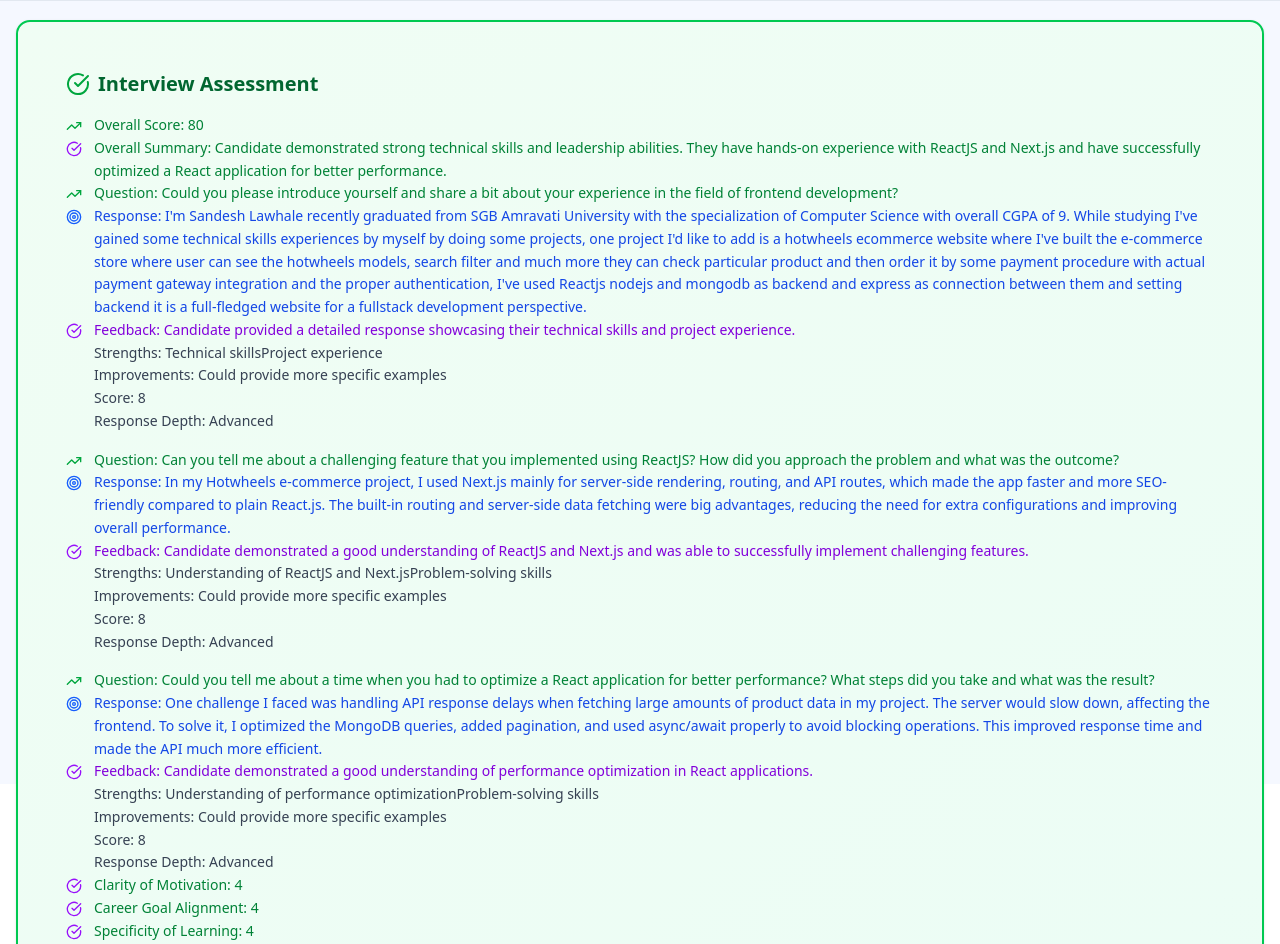
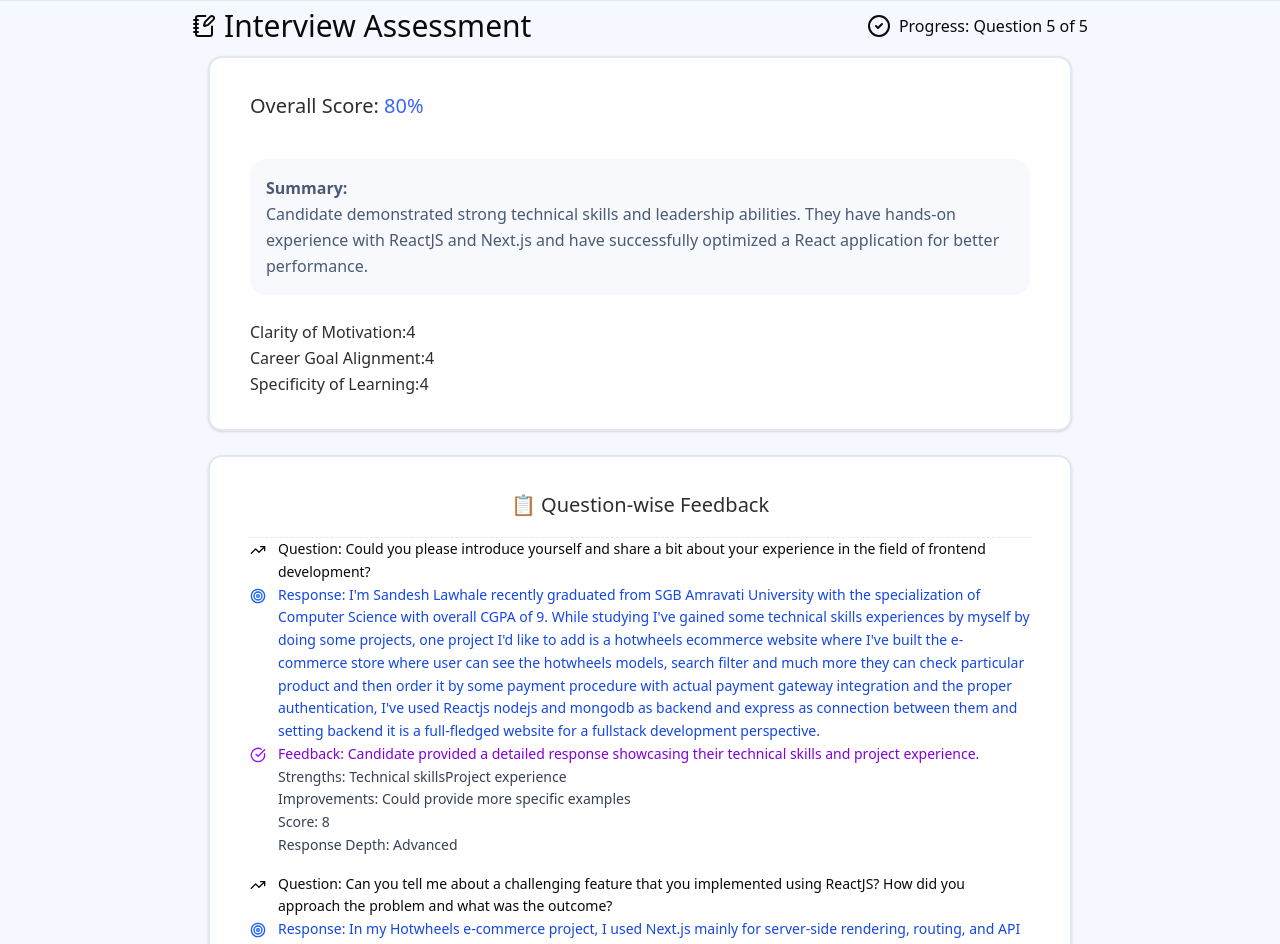
Before and after one commit to adibkhan8180/ai-interview-model, a Next.js app in the folder frontend/: page /1/assessment in a window 1280 px wide. Shown: the part 80-1024 px from the top of the page. Built offline with nearby package versions, Linux system fonts and the light colour scheme; no server answers.

Commit message:
Adib | feat(UI): Working on final assessment screen

```diff
--- a/frontend/app/[sessionId]/assessment/page.tsx
+++ b/frontend/app/[sessionId]/assessment/page.tsx
@@ -1,7 +1,13 @@
 "use client";
 import React, { useEffect, useState } from "react";
 import { Card, CardContent } from "@/components/ui/card";
-import { CheckCircle, Target, TrendingUp } from "lucide-react";
+import {
+  CheckCircle,
+  CircleCheck,
+  NotebookPen,
+  Target,
+  TrendingUp,
+} from "lucide-react";
 import { useInterviewStore } from "@/lib/store/interviewStore";
 import { useParams, useRouter } from "next/navigation";
 import { useFormStore } from "@/lib/store/formStore";
@@ -47,7 +53,7 @@ function page() {
   };
 
   useEffect(() => {
-    getFinalAssessment();
+    // getFinalAssessment();
   }, [sessionId]);
 
   const startNewInterview = async () => {
@@ -56,33 +62,67 @@ function page() {
     router.replace("/");
   };
 
-  if (loading) {
+  if (!loading) {
     return <div>Loading...</div>;
   }
 
   return (
-    <div className="bg-[#F5F8FF] flex flex-col items-center h-screen w-screen pt-6">
-      <div className="max-w-7xl mx-auto px-4 py-3">
-        <Card className="border-2 border-green-500 bg-gradient-to-br from-green-50 to-emerald-50">
-          <CardContent className="p-6">
-            <div className="flex items-center space-x-2 mb-4">
-              <CheckCircle className="w-6 h-6 text-green-600" />
-              <h3 className="text-xl font-bold text-green-800">
-                Interview Assessment
-              </h3>
+    <div className="bg-[#F5F8FF] flex flex-col items-center h-full w-screen pt-6">
+      <div>
+        <div className="flex justify-between">
+          <div className="flex items-center space-x-2">
+            <NotebookPen className="w-6 h-6" />
+            <h1 className="text-3xl">Interview Assessment</h1>
           </div>
-
-            <div className="flex items-start space-x-3">
-              <TrendingUp className="w-4 h-4 text-green-600 mt-1 flex-shrink-0" />
-              <p className="text-sm leading-relaxed text-green-700">
-                Overall Score: {overallFeedback?.overall_score}
+          <div className="flex items-center space-x-2">
+            <CircleCheck className="w-6 h-6" />
+            <h1>Progress: Question 5 of 5</h1>
+          </div>
+        </div>
+        <div className="max-w-4xl mx-auto px-4 py-3">
+          <Card className="border-2 border-[#E2E8F0] bg-white">
+            <CardContent className="px-4 py-2">
+              <div className="">
+                <p className="text-xl leading-relaxed">
+                  <span className="text-[#2E2E2E]">Overall Score: </span>
+                  <span className="text-[#3B64F6]">
+                    {overallFeedback?.overall_score}%
+                  </span>
                 </p>
               </div>
 
-            <div className="flex items-start space-x-3">
-              <CheckCircle className="w-4 h-4 text-purple-600 mt-1 flex-shrink-0" />
-              <p className="text-sm leading-relaxed text-green-700">
-                Overall Summary: {overallFeedback?.summary}
+              <div className="bg-[#F7F9FC] rounded-2xl p-4 mt-9 mb-6">
+                <p className="text-[16px] font-semibold leading-relaxed text-[#4A5A75]">
+                  Summary:
+                </p>
+                <p className="text-[16px] font-medium leading-relaxed text-[#4A5A75]">
+                  {overallFeedback?.summary}
+                </p>
+              </div>
+
+              <div className="">
+                <p className="text-[16px] font-medium leading-relaxed text-[#2E2E2E]">
+                  Clarity of Motivation:
+                  {overallFeedback?.coaching_scores?.clarity_of_motivation}
+                </p>
+                <p className="text-[16px] font-medium leading-relaxed text-[#2E2E2E]">
+                  Career Goal Alignment:
+                  {overallFeedback?.coaching_scores?.career_goal_alignment}
+                </p>
+                <p className="text-[16px] font-medium leading-relaxed text-[#2E2E2E]">
+                  Specificity of Learning:
+                  {overallFeedback?.coaching_scores?.specificity_of_learning}
+                </p>
+              </div>
+            </CardContent>
+          </Card>
+        </div>
+        <div className="max-w-4xl mx-auto px-4 py-3">
+          <Card className="border-2 border-[#E2E8F0] bg-white">
+            <CardContent className="px-4 py-2">
+              <div className="border-b border-[#E2E8F0] border-dashed pb-4">
+                <p className="text-xl leading-relaxed text-[#2E2E2E] text-center">
+                  📋 Question-wise Feedback
                 </p>
               </div>
 
@@ -92,14 +132,16 @@ function page() {
                     return (
                       <div key={index}>
                         <div className="flex items-start space-x-3">
-                        <TrendingUp className="w-4 h-4 text-green-600 mt-1 flex-shrink-0" />
-                        <p className={`text-sm leading-relaxed text-green-700`}>
+                          <TrendingUp className="w-4 h-4 mt-1 flex-shrink-0" />
+                          <p className={`text-sm leading-relaxed`}>
                             Question: {section.question}
                           </p>
                         </div>
                         <div className="flex items-start space-x-3">
                           <Target className="w-4 h-4 text-blue-600 mt-1 flex-shrink-0" />
-                        <p className={`text-sm leading-relaxed text-blue-700`}>
+                          <p
+                            className={`text-sm leading-relaxed text-blue-700`}
+                          >
                             Response: {section.response}
                           </p>
                         </div>
@@ -115,28 +157,36 @@ function page() {
                         <div className="flex items-start space-x-3">
                           <div className="w-4 h-4 mt-1 flex-shrink-0" />
 
-                        <p className={`text-sm leading-relaxed text-gray-700`}>
+                          <p
+                            className={`text-sm leading-relaxed text-gray-700`}
+                          >
                             Strengths: {section.strengths}
                           </p>
                         </div>
                         <div className="flex items-start space-x-3">
                           <div className="w-4 h-4 mt-1 flex-shrink-0" />
 
-                        <p className={`text-sm leading-relaxed text-gray-700`}>
+                          <p
+                            className={`text-sm leading-relaxed text-gray-700`}
+                          >
                             Improvements: {section.improvements}
                           </p>
                         </div>
                         <div className="flex items-start space-x-3">
                           <div className="w-4 h-4 mt-1 flex-shrink-0" />
 
-                        <p className={`text-sm leading-relaxed text-gray-700`}>
+                          <p
+                            className={`text-sm leading-relaxed text-gray-700`}
+                          >
                             Score: {section.score}
                           </p>
                         </div>
                         <div className="flex items-start space-x-3">
                           <div className="w-4 h-4 mt-1 flex-shrink-0" />
 
-                        <p className={`text-sm leading-relaxed text-gray-700`}>
+                          <p
+                            className={`text-sm leading-relaxed text-gray-700`}
+                          >
                             Response Depth: {section.response_depth}
                           </p>
                         </div>
@@ -145,31 +195,15 @@ function page() {
                   }
                 )}
               </div>
-
+            </CardContent>
+          </Card>
+        </div>
+        <div className="max-w-4xl mx-auto px-4 py-3">
+          <Card className="border-2 border-[#E2E8F0] bg-white">
+            <CardContent className="p-6">
               <div className="flex items-start space-x-3">
                 <CheckCircle className="w-4 h-4 text-purple-600 mt-1 flex-shrink-0" />
-              <p className="text-sm leading-relaxed text-green-700">
-                Clarity of Motivation:{" "}
-                {overallFeedback?.coaching_scores?.clarity_of_motivation}
-              </p>
-            </div>
-            <div className="flex items-start space-x-3">
-              <CheckCircle className="w-4 h-4 text-purple-600 mt-1 flex-shrink-0" />
-              <p className="text-sm leading-relaxed text-green-700">
-                Career Goal Alignment:{" "}
-                {overallFeedback?.coaching_scores?.career_goal_alignment}
-              </p>
-            </div>
-            <div className="flex items-start space-x-3">
-              <CheckCircle className="w-4 h-4 text-purple-600 mt-1 flex-shrink-0" />
-              <p className="text-sm leading-relaxed text-green-700">
-                Specificity of Learning:{" "}
-                {overallFeedback?.coaching_scores?.specificity_of_learning}
-              </p>
-            </div>
-            <div className="flex items-start space-x-3">
-              <CheckCircle className="w-4 h-4 text-purple-600 mt-1 flex-shrink-0" />
-              <p className="text-sm leading-relaxed text-green-700">
+                <p className="text-sm leading-relaxed">
                   {overallFeedback?.closure_message}
                 </p>
               </div>
@@ -179,10 +213,11 @@ function page() {
         <div className="mt-4 text-center">
           <button
             onClick={startNewInterview}
-          className="px-4 py-2 bg-green-600 hover:bg-green-700 text-white rounded-md cursor-pointer"
+            className="px-4 py-2 bg-[#3B64F6] hover:bg-[#3B57F6] text-white rounded-md cursor-pointer"
           >
             🎯 Start New Interview
           </button>
+        </div>
       </div>
     </div>
   );
```
Lines whose indentation alone changed are shown as unchanged.
